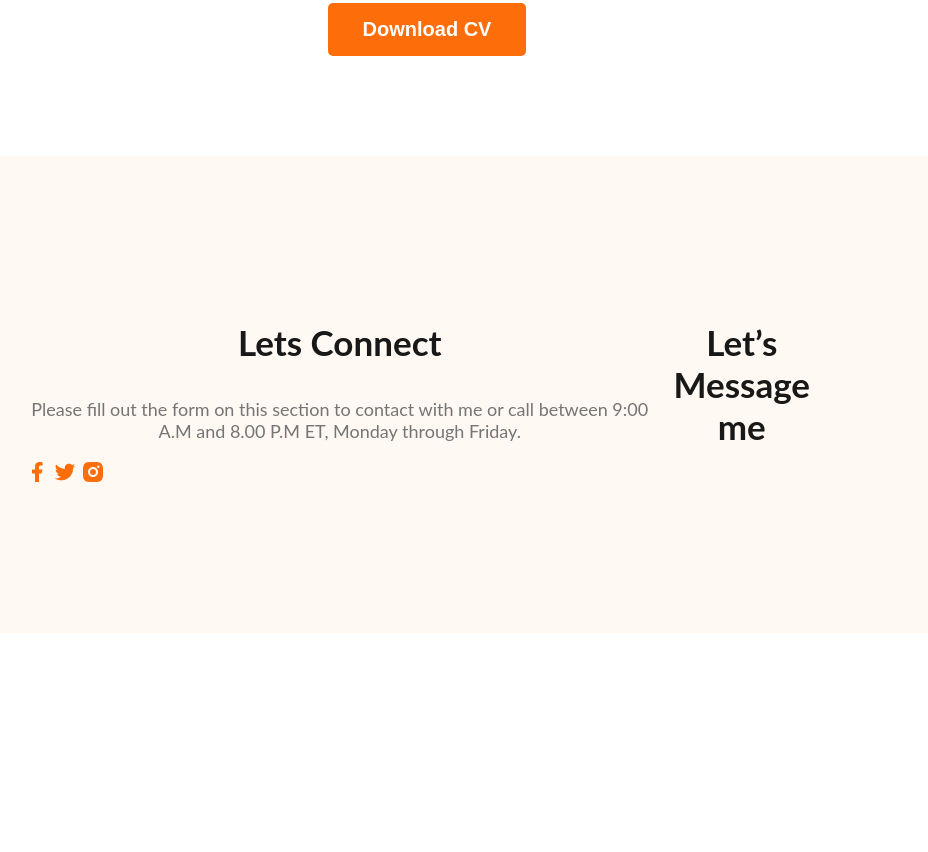
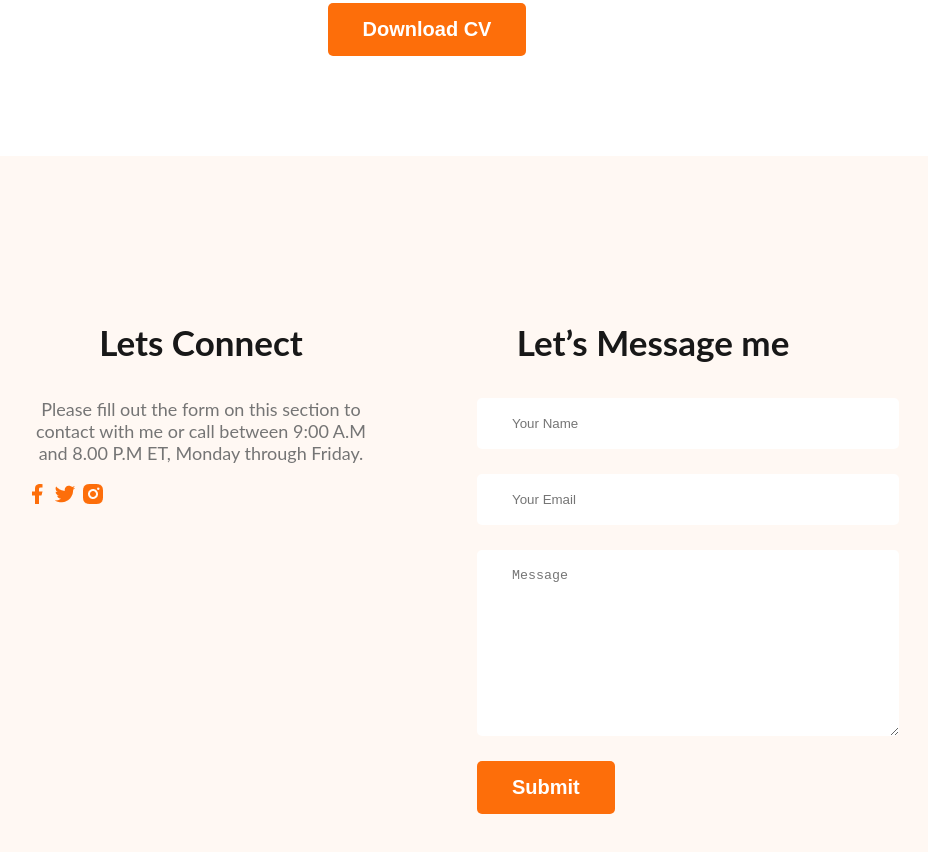
Before and after one commit to Mabu-1/webdeveloper-portfolio, a plain HTML site: page index.html in a window 1280 px wide. Shown: the part 3016-3868 px from the top of the page, without its empty margins (213-1141 px from the left). Before the commit the page ends 3657 px from the top, so only its background shows below. Drawn offline with Linux system fonts and the light colour scheme.

Commit message:
footer-updated-added

```diff
--- a/index.html
+++ b/index.html
@@ -189,6 +189,12 @@
      </div>
      <div class="footer-column">
         <h3 class="section-title">Let’s Message me</h3>
+        <form  class="contact" action="">
+                 <input type="text" placeholder="Your Name">
+                 <input type="email" name="" placeholder="Your Email" id="">
+                 <textarea name="" placeholder="Message" id="" cols="30" rows="10"></textarea>
+                 <input class="btn-primary" type="submit" value="Submit">
+        </form>
      </div>
     </footer>
 </body>
--- a/styles/prortfolio.css
+++ b/styles/prortfolio.css
@@ -201,33 +201,58 @@ main section {
     margin-bottom: 10px;
 
 }
-.resume-item-institute
-{
+
+.resume-item-institute {
     margin-top: 20px;
     margin-bottom: 0px;
 }
+
 .resume-item-institute,
 .resume-item-description {
     color: #757575;
 
 }
 
-.resume-container hr{
+.resume-container hr {
     margin: 30px;
 }
 
-.download-cv
-{
-   text-align: center;
+.download-cv {
+    text-align: center;
     margin-top: 50px;
 }
 
 /* footer styles */
 
-footer
-{
+footer {
     display: flex;
+    gap: 100px;
     background: #FFF8F3;
     margin-top: 100px;
     padding: 130px 230px;
 }
+
+.footer-column {
+    width: 50%;
+}
+
+
+.social-links
+{
+    margin-right: 25px;
+}
+.contact input[type="text"],.contact input[type="email"],
+textarea {
+    display: block;
+    margin-bottom: 25px;
+    padding: 18px 35px;
+
+    color:  #757575;
+
+    font-weight: 400;
+    border-radius: 5px;
+    background: #FFF;
+    border: 0;
+    width: 100%;
+
+}
```
